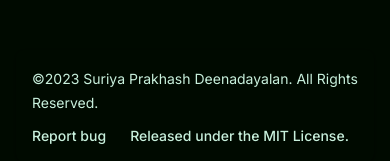
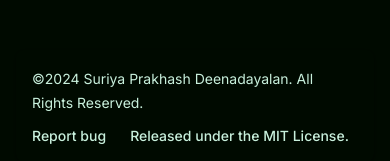
Before and after one commit to suriyaprakhash/mockmanga, a Next.js app: page / in a window 390 px wide. Shown: the part 816-977 px from the top of the page. Built offline with nearby package versions, Linux system fonts and the light colour scheme.

Commit message:
removed dead code, updated scroll space for mobile devices

```diff
--- a/src/app/components/footer.tsx
+++ b/src/app/components/footer.tsx
@@ -4,13 +4,11 @@ function Footer() {
         <section className="flex flex-col h-[150px] sm:h-[12vh] ">
             <footer className="bg-white rounded-lg shadow m-4 dark:bg-white-800">
                 <div className="w-full mx-auto max-w-screen-xl p-4 md:flex md:items-center md:justify-between">
-                    <span className="text-sm text-gray-500 sm:text-center dark:text-gray-400">©2023  <a href="https://suriyaprakhash.com/" target="_blank" className="hover:underline">
+                    <span className="text-sm text-gray-500 sm:text-center dark:text-gray-400">©2024  <a href="https://suriyaprakhash.com/" target="_blank" className="hover:underline">
                         Suriya Prakhash Deenadayalan</a>. All Rights Reserved.
                     </span>
                     <ul className="flex flex-row gap-6 items-center mt-3 text-sm font-medium text-gray-500 dark:text-gray-400 sm:mt-0">
-                        {/* <li>
-                            <a href="https://docs.spring.io/spring-boot/docs/current/reference/html/actuator.html" target="_blank" className="hover:underline hover:text-orange-400 me-4 md:me-6">What&rsquo;s Actuator</a>
-                        </li>
+                        {/*
                         <li>
                             <a href="https://youtu.be/htgA_U8k7zU" target="_blank" className="hover:underline hover:text-orange-400 me-4 md:me-6">How it works</a>
                         </li> */}
--- a/src/app/components/hero.tsx
+++ b/src/app/components/hero.tsx
@@ -16,8 +16,6 @@ import {
 import { SortableContext, verticalListSortingStrategy, useSortable, arrayMove, sortableKeyboardCoordinates } from "@dnd-kit/sortable"
 import { CSS } from "@dnd-kit/utilities"
 import { now } from 'moment';
-
-
 
 function Hero() {
 
@@ -49,44 +47,6 @@ function Hero() {
   }, [selectedCategories, parameters]);
 
 
-  // useEffect(() => {
-  //   if (processing) {
-  //     setTimeout(() => {
-  //       download(parameters.type!)
-  //     }, 100)
-  //   }
-  // }, [processing])
-
-  // useEffect(() => {
-  //   if (doit) {
-  //     setTimeout(() => {
-  //       download(parameters.type!)
-  //     }, 100)
-  //   }
-  // }, [doit])
-
-  // useEffect(() => {
-  //   console.log('useEffect', processing)
-  //   if (processing) {
-  //     const generator = new Generator();
-  //     const start = new Date();
-  //     console.log('started processing ' + processing)
-  //     console.log('started ' + start)
-  //     try {
-  //       generator.generate(parameters, selectedCategories)
-  //     } catch (error) {
-  //       console.log(error)
-  //     } finally {
-  //       const end = new Date();
-  //       console.log('ended ' + end)
-  //       console.log('time taken ' + (end.getTime() - start.getTime()))
-  //       setProcessing(false)
-  //     }
-  //     console.log('here ')
-  //   }
-
-  // }, [processing]);
-
   function validateSelectedCategories(): void {
     const tempAvailableCategories: string[] = availableFakerCategories.map(availableCategory => availableCategory.category);
     const valid: boolean = selectedCategories.filter(selectedCategory => {
@@ -104,50 +64,6 @@ function Hero() {
     validateSelectedCategories();
   }
 
-  // function download(string: 'csv' | 'json') {
-  //   const generator = new Generator();
-  //   parameters.type = string;
-  //   setProcessing(true)
-  //   const start = new Date();
-  //   console.log('started processing ' + processing)
-  //   console.log('started ' + start)
-  //   try {
-  //     generator.generate(parameters, selectedCategories);
-  //     console.log('after', )
-  //   } catch (error) {
-  //     console.log(error)
-  //   } finally {
-  //     const end = new Date();
-  //     console.log('ended ' + end)
-  //     console.log('time taken ' + (end.getTime() - start.getTime()))
-  //     setProcessing(false)
-  //   }
-
-  //   // .then(() => {
-  //   //   const end = new Date();
-  //   //   console.log('ended ' + end)
-  //   //   console.log('time taken ' + (end.getTime() - start.getTime()))
-  //   //   // setProcessing(false)
-  //   // })
-  // }
-
-  // async function actualDownload(string: 'csv' | 'json') {
-  //   const start = new Date();
-  //   console.log('started ' + start)
-  //   try {
-  //     const generator = new Generator();
-  //     parameters.type = string;
-
-  //     return generator.generate(parameters, selectedCategories)
-  //   } catch (error) {
-  //     console.error('Error during processing:', error);
-  //   } finally {
-  //     const end = new Date();
-  //     console.log('ended ' + end);
-  //     console.log('time taken ' + (end.getTime() - start.getTime()));
-  //     setProcessing(false); // Always set processing to false
-  //   }
-  // }
 
   // Button click handler
   const download = (type: 'csv' | 'json') => {
@@ -176,11 +92,6 @@ function Hero() {
     }, 50)
 
   }
-
-  // const myFunc = async (): Promise<boolean> => {
-  //   console.log('my async func')
-  //   return new Promise(resolve => resolve(true));
-  // }
 
   function noOfRecords(noOfRecords: string) {
     setParameters({
@@ -272,13 +183,11 @@ function Hero() {
 
   return (
     <section>
-      {/* Built on top of <Link className="text-button-text" href={'https://fakerjs.dev/'} target='_blank'>faker.js</Link> */}
 
       {selectedCategories.length == 0 &&
         <section className="grid grid-cols-3 items-center h-[750px] sm:h-[76vh] overflow-auto p-10">
 
           <div className="col-span-3 sm:col-span-2 p-3 text-3xl sm:pl-12 flex flex-col gap-24 sm:gap-10">
-            {/* <Test /> */}
 
             <div className="text-button-danger-bg text-4xl font-semibold text-left animate-scale">
               Design, test, and iterate with effortless mocks.
@@ -331,7 +240,7 @@ function Hero() {
 
       {selectedCategories.length > 0 && processing === false && result.show === false &&
         <div className="grid grid-cols-3 items-center min-h-[750px] sm:min-h-[76vh] sm:pl-10 sm:pr-10 md:pl-20 md:pr-20">
-          <section className="col-span-3 p-5 sm:col-span-2">
+          <section className="col-span-3 p-12 sm:p-5 sm:col-span-2">
             <div className="flex flex-col">
               <div className="text-button-danger-bg text-2xl pb-3">Get the data you need, instantly</div>
               <div className="p-3">Select from the available datasets</div>
@@ -341,7 +250,6 @@ function Hero() {
                 <SortableContext items={selectedCategories} strategy={verticalListSortingStrategy}>
                   {selectedCategories.map((selectedCategory: Category, index: number) => {
                     return (
-                      // <Task id={task.id} title={task.title} key={task.id} />
                       <CategoryBar key={index} selectedCategory={selectedCategory} index={index} availableCategories={availableCategories}
                         selectedCategories={selectedCategories} updateCategory={updateCategory} removeCategory={removeCategory} />
                     )
```
